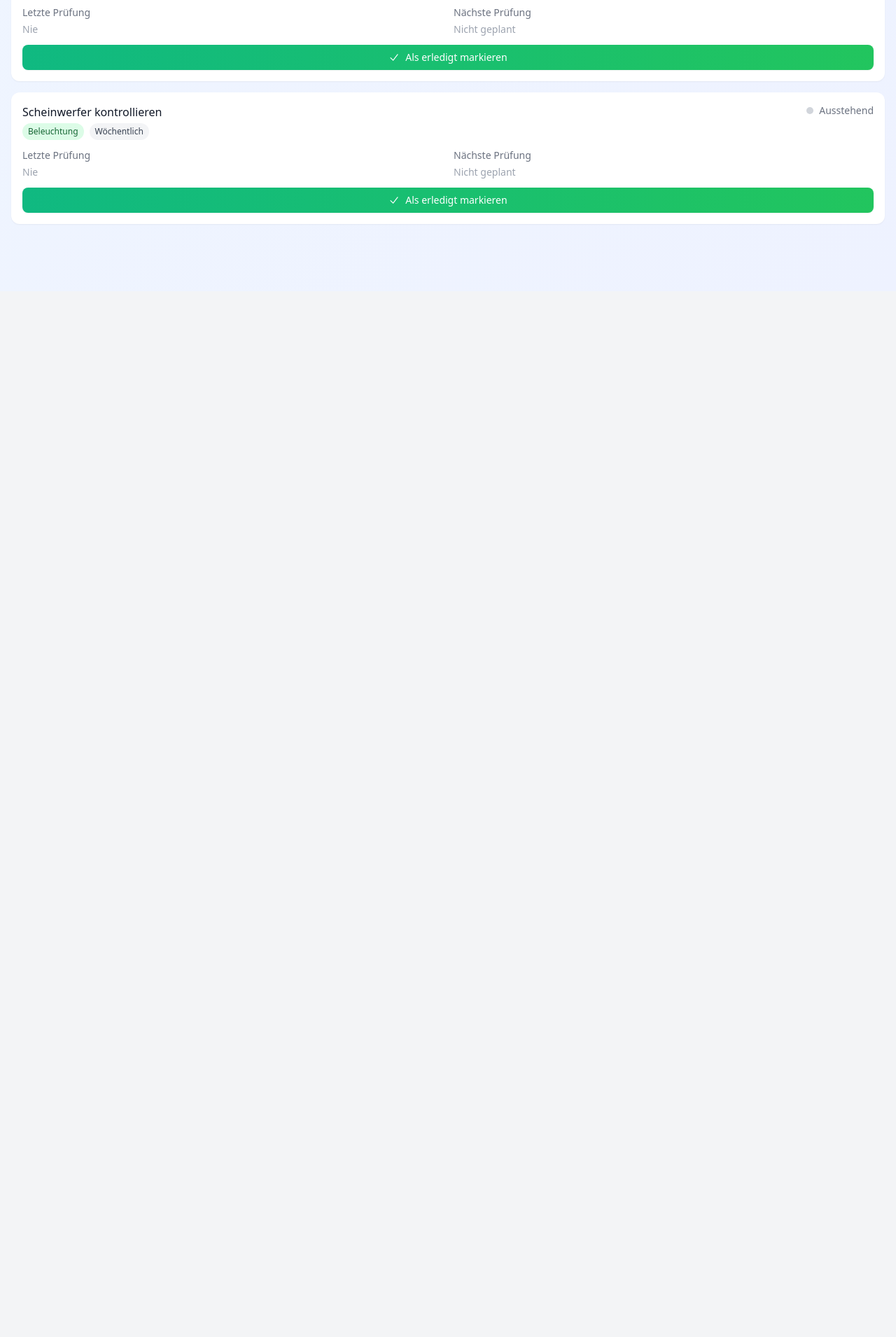
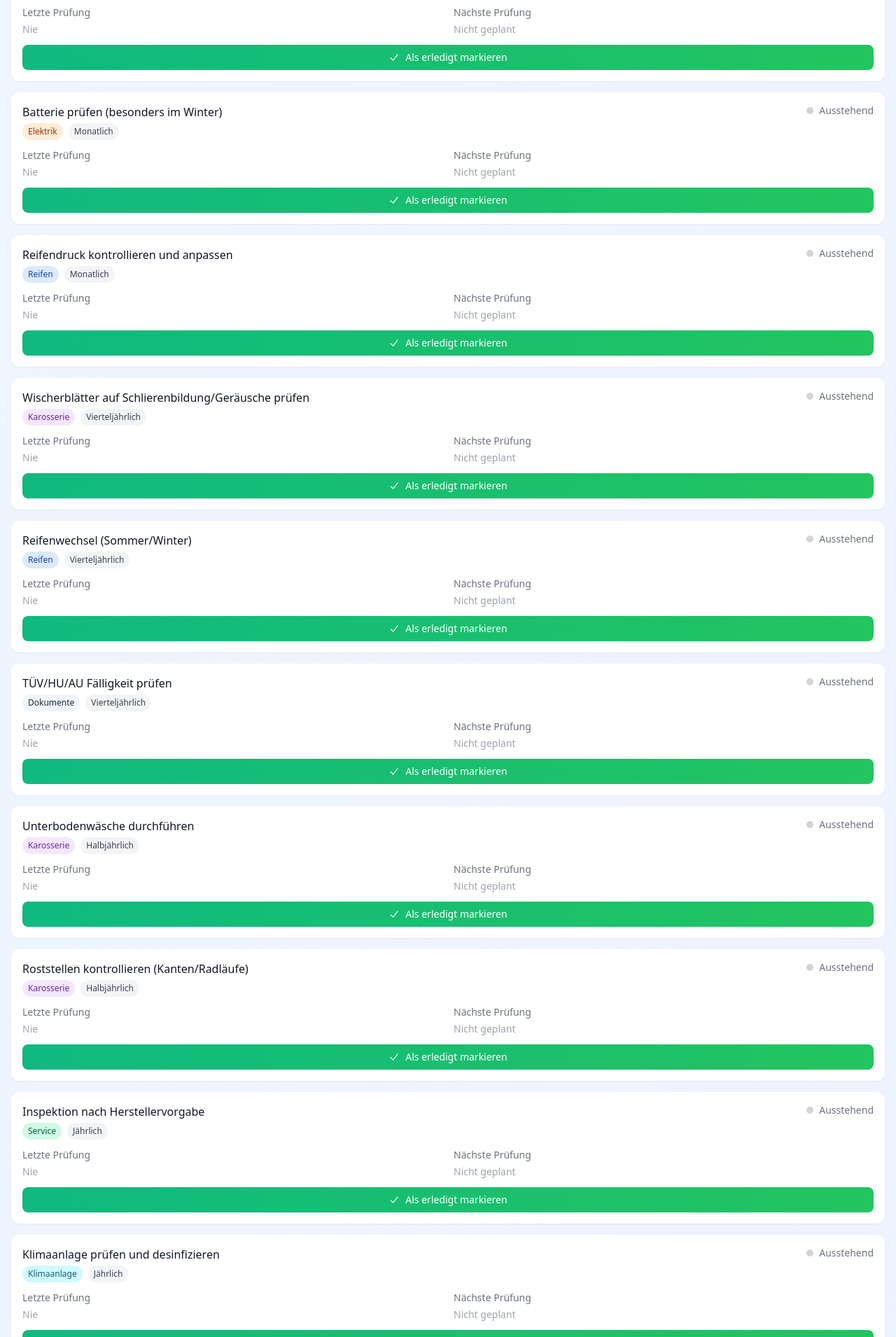
Before and after one commit to azetxxx/opel-check, a Vue app: page / in a window 1280 px wide. Shown: the part 840-2750 px from the top of the page at 70% size. Before the commit the page ends 1256 px from the top, so only its background shows below. Built offline with nearby package versions, Linux system fonts and the light colour scheme; no server answers; the database is empty.

Commit message:
Add complete maintenance task list and update category styling

```diff
--- a/src/App.vue
+++ b/src/App.vue
@@ -26,7 +26,11 @@ const getCategoryClass = (category: string): string => {
     'Reifen': 'bg-blue-100 text-blue-800',
     'Bremsen': 'bg-yellow-100 text-yellow-800',
     'Karosserie': 'bg-purple-100 text-purple-800',
-    'Beleuchtung': 'bg-green-100 text-green-800'
+    'Beleuchtung': 'bg-green-100 text-green-800',
+    'Elektrik': 'bg-orange-100 text-orange-800',
+    'Dokumente': 'bg-slate-100 text-slate-800',
+    'Service': 'bg-emerald-100 text-emerald-800',
+    'Klimaanlage': 'bg-cyan-100 text-cyan-800'
   };
   return categoryClasses[category] || 'bg-gray-100 text-gray-800';
 };
--- a/src/components/LogModal.vue
+++ b/src/components/LogModal.vue
@@ -108,7 +108,11 @@ const getCategoryClass = (category: string): string => {
     'Reifen': 'bg-blue-100 text-blue-800',
     'Bremsen': 'bg-yellow-100 text-yellow-800',
     'Karosserie': 'bg-purple-100 text-purple-800',
-    'Beleuchtung': 'bg-green-100 text-green-800'
+    'Beleuchtung': 'bg-green-100 text-green-800',
+    'Elektrik': 'bg-orange-100 text-orange-800',
+    'Dokumente': 'bg-slate-100 text-slate-800',
+    'Service': 'bg-emerald-100 text-emerald-800',
+    'Klimaanlage': 'bg-cyan-100 text-cyan-800'
   };
   return categoryClasses[category] || 'bg-gray-100 text-gray-800';
 };
--- a/src/composables/useMaintenanceData.ts
+++ b/src/composables/useMaintenanceData.ts
@@ -5,9 +5,10 @@ const STORAGE_KEY = 'maintenance-tasks';
 
 // Initial test data
 const initialTasks: MaintenanceTask[] = [
+  // Wöchentlich
   {
     id: '1',
-    description: 'Ölstand prüfen',
+    description: 'Ölstand prüfen (Motoröl)',
     category: 'Motor',
     frequency: 'weekly',
     lastCheck: null,
@@ -15,33 +16,129 @@ const initialTasks: MaintenanceTask[] = [
   },
   {
     id: '2',
-    description: 'Reifendruck kontrollieren',
-    category: 'Reifen',
-    frequency: 'monthly',
+    description: 'Scheibenwaschanlage prüfen und nachfüllen',
+    category: 'Karosserie',
+    frequency: 'weekly',
     lastCheck: null,
     nextCheck: null
   },
   {
     id: '3',
-    description: 'Bremsflüssigkeit prüfen',
-    category: 'Bremsen',
-    frequency: 'quarterly',
+    description: 'Lichtfunktionen prüfen (Abblend-, Fernlicht, Bremslicht, Blinker)',
+    category: 'Beleuchtung',
+    frequency: 'weekly',
     lastCheck: null,
     nextCheck: null
   },
+
+  // Monatlich
   {
     id: '4',
-    description: 'Scheibenwischer prüfen',
-    category: 'Karosserie',
+    description: 'Kühlflüssigkeit und Bremsflüssigkeit kontrollieren',
+    category: 'Motor',
     frequency: 'monthly',
     lastCheck: null,
     nextCheck: null
   },
   {
     id: '5',
-    description: 'Scheinwerfer kontrollieren',
-    category: 'Beleuchtung',
-    frequency: 'weekly',
+    description: 'Batterie prüfen (besonders im Winter)',
+    category: 'Elektrik',
+    frequency: 'monthly',
+    lastCheck: null,
+    nextCheck: null
+  },
+  {
+    id: '6',
+    description: 'Reifendruck kontrollieren und anpassen',
+    category: 'Reifen',
+    frequency: 'monthly',
+    lastCheck: null,
+    nextCheck: null
+  },
+
+  // Vierteljährlich
+  {
+    id: '7',
+    description: 'Wischerblätter auf Schlierenbildung/Geräusche prüfen',
+    category: 'Karosserie',
+    frequency: 'quarterly',
+    lastCheck: null,
+    nextCheck: null
+  },
+  {
+    id: '8',
+    description: 'Reifenwechsel (Sommer/Winter)',
+    category: 'Reifen',
+    frequency: 'quarterly',
+    lastCheck: null,
+    nextCheck: null
+  },
+  {
+    id: '9',
+    description: 'TÜV/HU/AU Fälligkeit prüfen',
+    category: 'Dokumente',
+    frequency: 'quarterly',
+    lastCheck: null,
+    nextCheck: null
+  },
+
+  // Halbjährlich
+  {
+    id: '10',
+    description: 'Unterbodenwäsche durchführen',
+    category: 'Karosserie',
+    frequency: 'biannual',
+    lastCheck: null,
+    nextCheck: null
+  },
+  {
+    id: '11',
+    description: 'Roststellen kontrollieren (Kanten/Radläufe)',
+    category: 'Karosserie',
+    frequency: 'biannual',
+    lastCheck: null,
+    nextCheck: null
+  },
+
+  // Jährlich
+  {
+    id: '12',
+    description: 'Inspektion nach Herstellervorgabe',
+    category: 'Service',
+    frequency: 'annual',
+    lastCheck: null,
+    nextCheck: null
+  },
+  {
+    id: '13',
+    description: 'Klimaanlage prüfen und desinfizieren',
+    category: 'Klimaanlage',
+    frequency: 'annual',
+    lastCheck: null,
+    nextCheck: null
+  },
+  {
+    id: '14',
+    description: 'Innenraumfilter (Pollenfilter) wechseln',
+    category: 'Klimaanlage',
+    frequency: 'annual',
+    lastCheck: null,
+    nextCheck: null
+  },
+  {
+    id: '15',
+    description: 'Bremsen (Beläge und Scheiben) überprüfen',
+    category: 'Bremsen',
+    frequency: 'annual',
+    lastCheck: null,
+    nextCheck: null
+  },
+  {
+    id: '16',
+    description: 'ADAC-Mitgliedschaft prüfen',
+    category: 'Dokumente',
+    frequency: 'annual',
     lastCheck: null,
     nextCheck: null
   }
```
